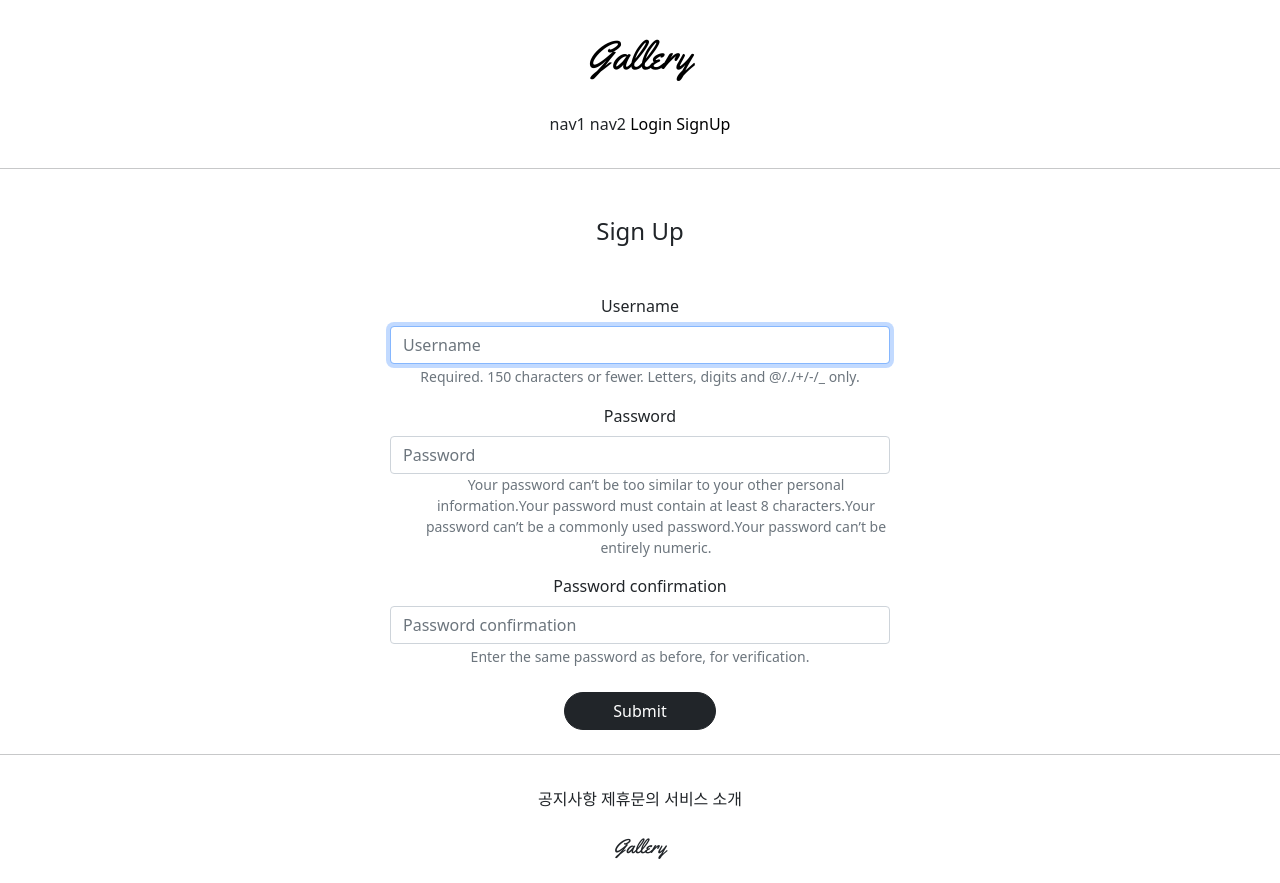
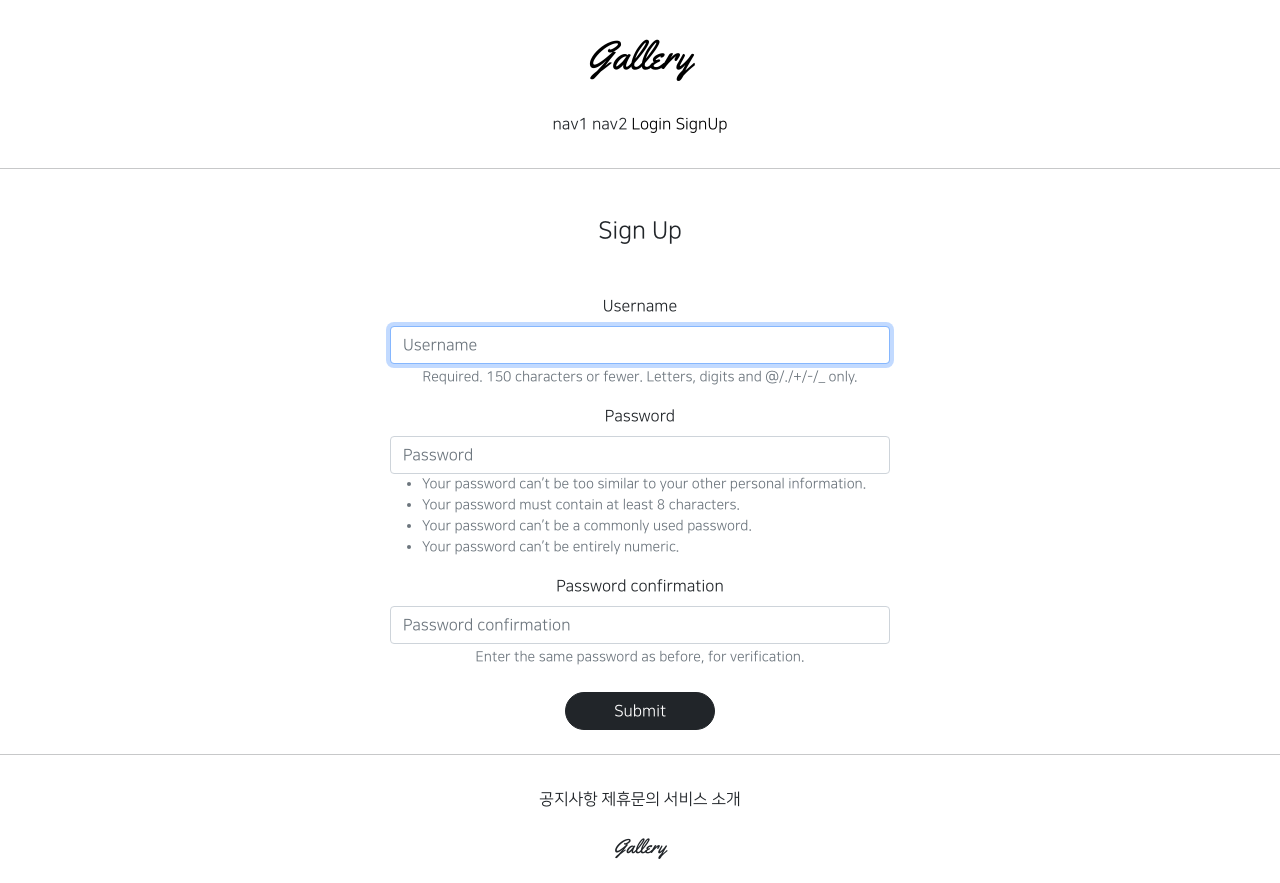
Before and after one commit to opwe37/gis_django_2, a Django app: page /accounts/create/ in a window 1280 px wide. Run offline with Django 3.2, Linux system fonts and the light colour scheme; parts of the project's set-up code (start-up, migrations or seed data) failed here and were passed over; some libraries are stand-ins or nearby versions.

Commit message:
7/14 Django class _ change font-family

```diff
--- a/static/base.css
+++ b/static/base.css
@@ -27,11 +27,8 @@ a {
     margin: 1rem 1.5rem;
 }
 
-a, li {
+a {
     all: unset;
-}
-
-a {
     color: black;
 }
 
@@ -39,3 +36,7 @@ a:hover {
     color: black;
     cursor: pointer;
 }
+
+ul {
+    text-align: left;
+}
--- a/templates/base.html
+++ b/templates/base.html
@@ -1,7 +1,7 @@
 <!DOCTYPE html>
 <html lang="en">
 {% include 'head.html' %}
-<body>
+<body style="font-family: 'NanumSquareR'">
 {% include 'header.html' %}
 
 <hr>
--- a/templates/head.html
+++ b/templates/head.html
@@ -16,4 +16,28 @@
     <link href="https://fonts.googleapis.com/css2?family=Yellowtail&display=swap" rel="stylesheet">
 
     <link rel="stylesheet" href="{% static 'base.css' %}">
+
+    {#  Font  #}
+    <style>
+        @font-face {
+            font-family: 'NanumSquareR';
+            src: local('NanumSquareR'),
+                url("{% static 'fonts/NanumSquareR.otf' %}") format("opentype");
+        }
+        @font-face {
+            font-family: 'NanumSquareEB';
+            src: local('NanumSquareEB'),
+                url("{% static 'fonts/NanumSquareEB.otf' %}") format("opentype");
+        }
+        @font-face {
+            font-family: 'NanumSquareB';
+            src: local('NanumSquareB'),
+                url("{% static 'fonts/NanumSquareB.otf' %}") format("opentype");
+        }
+        @font-face {
+            font-family: 'NanumSquareL';
+            src: local('NanumSquareL'),
+                url("{% static 'fonts/NanumSquareL.otf' %}") format("opentype");
+        }
+    </style>
 </head>
```
Also changed, not shown: static/fonts/NanumSquareB.otf (added), static/fonts/NanumSquareEB.otf (added), static/fonts/NanumSquareL.otf (added), static/fonts/NanumSquareR.otf (added).
